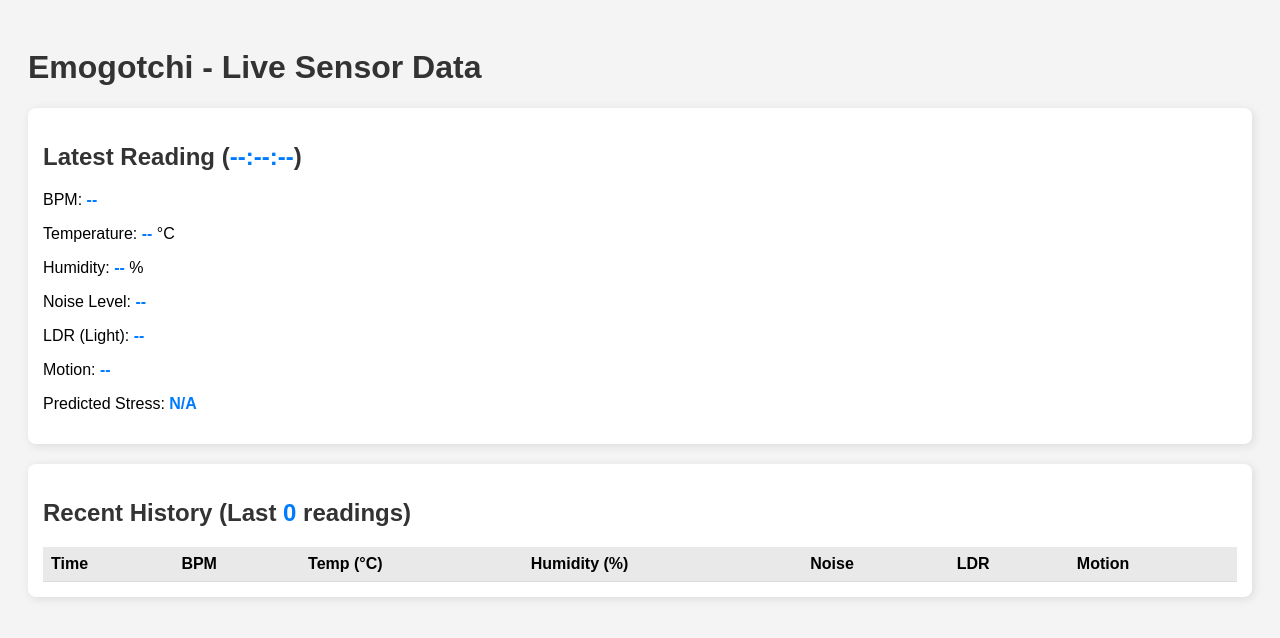
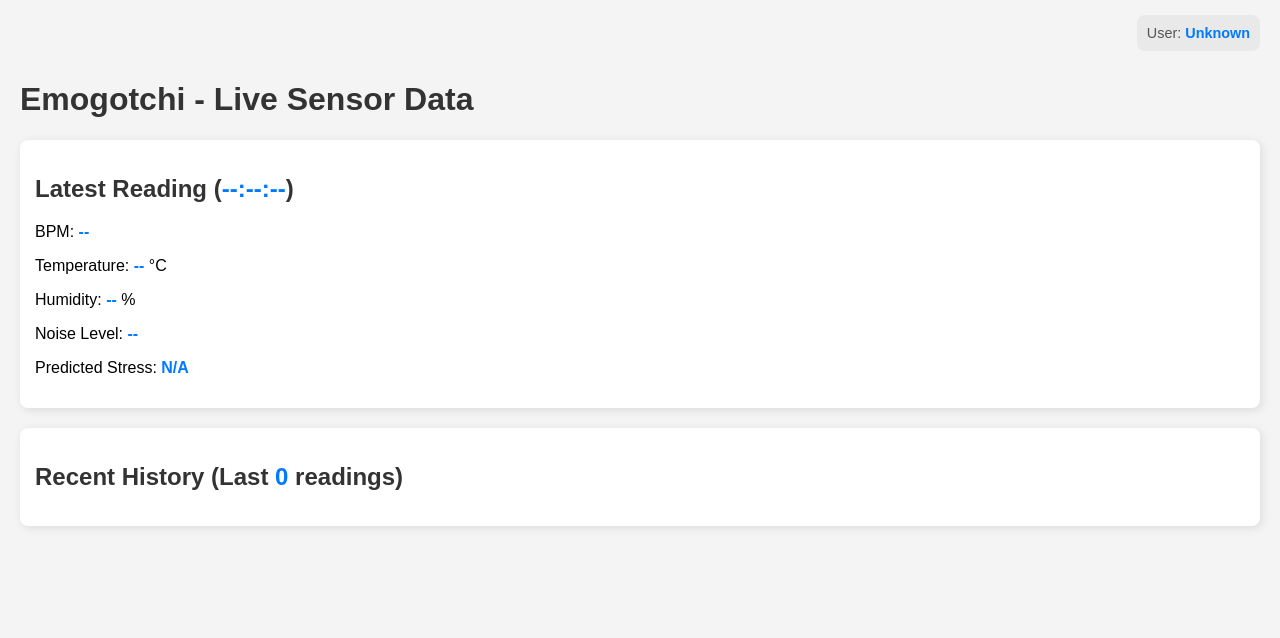
Before and after one commit to CPLADRAGON/CS3237-Emogotchi, a Flask app: page / in a window 1280 px wide. Shown: the top 638 px of the page. Run offline with Flask 3, Linux system fonts and the light colour scheme; data that the repository does not hold is empty.

Commit message:
Add RGB LED status display and update sensor code
Added RGB_LED.ino for non-blocking RGB LED status patterns. Updated cs3237_haoyu.ino to use MQTT for sensor data upload, removed HTTP and OLED dependencies, and added device_name to payload. Deleted obsolete cs3237.ino. Improved index.html to show device name and updated table and data rendering for new fields.

```diff
--- a/Server/templates/index.html
+++ b/Server/templates/index.html
@@ -10,7 +10,30 @@
             font-family: sans-serif;
             padding: 20px;
             background-color: #f4f4f4;
+            margin: 0;
+            /* Added to remove default margin */
+            padding-top: 60px;
+            /* Added padding to avoid overlap with header */
         }
+
+        /* --- ADDED: Style for the top-right corner --- */
+        #device-header {
+            position: absolute;
+            top: 15px;
+            right: 20px;
+            padding: 10px;
+            background-color: #e9e9e9;
+            border-radius: 8px;
+            font-size: 0.9em;
+            color: #555;
+        }
+
+        #device-name {
+            font-weight: bold;
+            color: #007BFF;
+        }
+
+        /* ------------------------------------------ */
 
         .card {
             background-color: white;
@@ -50,6 +73,11 @@
 </head>
 
 <body>
+
+    <div id="device-header">
+        User: <span id="device-name">--</span>
+    </div>
+
     <h1>Emogotchi - Live Sensor Data</h1>
 
     <div class="card">
@@ -58,31 +86,11 @@
         <p>Temperature: <span id="latest-temp">--</span> °C</p>
         <p>Humidity: <span id="latest-hum">--</span> %</p>
         <p>Noise Level: <span id="latest-noise">--</span></p>
-        <!-- ADDED LDR and Motion -->
-        <p>LDR (Light): <span id="latest-ldr">--</span></p>
-        <p>Motion: <span id="latest-motion">--</span></p>
-
         <p>Predicted Stress: <span id="latest-prediction">N/A</span></p>
     </div>
 
     <div class="card">
         <h2>Recent History (Last <span id="history-count">0</span> readings)</h2>
-        <table id="history-table">
-            <thead>
-                <tr>
-                    <th>Time</th>
-                    <th>BPM</th>
-                    <th>Temp (°C)</th>
-                    <th>Humidity (%)</th>
-                    <th>Noise</th>
-                    <!-- ADDED LDR and Motion -->
-                    <th>LDR</th>
-                    <th>Motion</th>
-                </tr>
-            </thead>
-            <tbody>
-            </tbody>
-        </table>
     </div>
 
     <script>
@@ -95,29 +103,24 @@
                 }
                 const data = await response.json();
 
-                // Update Latest Data
+                // --- Update Latest Data ---
                 const latest = data.latest || {}; // Handle case where no data received yet
                 document.getElementById('latest-timestamp').textContent = latest.timestamp || '--:--:--';
+
+                // --- THIS IS THE NEW LINE ---
+                // It finds the 'device-name' span and updates it
+                document.getElementById('device-name').textContent = latest.device_name || 'Unknown';
+                // --------------------------
+
                 document.getElementById('latest-bpm').textContent = latest.bpm !== undefined ? latest.bpm.toFixed(1) : '--';
                 document.getElementById('latest-temp').textContent = latest.temperature !== undefined ? latest.temperature.toFixed(1) : '--';
                 document.getElementById('latest-hum').textContent = latest.humidity !== undefined ? latest.humidity.toFixed(0) : '--';
-                document.getElementById('latest-noise').textContent = latest.noise !== undefined ? latest.noise : '--';
-
-                // --- ADDED LDR and Motion ---
-                document.getElementById('latest-ldr').textContent = latest.ldr !== undefined ? latest.ldr : '--';
-
-                let motionText = '--';
-                if (latest.in_motion === 0) {
-                    motionText = 'Still';
-                } else if (latest.in_motion === 1) {
-                    motionText = 'Moving';
-                }
-                document.getElementById('latest-motion').textContent = motionText;
-                // ---
+                // Note: Updated noise to toFixed(1) in case you send averages
+                document.getElementById('latest-noise').textContent = latest.noise !== undefined ? latest.noise.toFixed(1) : '--';
 
                 document.getElementById('latest-prediction').textContent = data.prediction || 'N/A';
 
-                // Update History Table
+                // --- Update History Table ---
                 const history = data.history || [];
                 const tableBody = document.getElementById('history-table').querySelector('tbody');
                 tableBody.innerHTML = ''; // Clear existing rows
@@ -128,27 +131,18 @@
                 history.reverse().forEach(entry => {
                     const row = tableBody.insertRow();
                     row.insertCell().textContent = entry.timestamp || '--:--:--';
+                    // --- ADDED device_name to table (optional but good) ---
+                    row.insertCell().textContent = entry.device_name || 'Unknown';
+                    // ---------------------------------------------------
                     row.insertCell().textContent = entry.bpm !== undefined ? entry.bpm.toFixed(1) : '--';
                     row.insertCell().textContent = entry.temperature !== undefined ? entry.temperature.toFixed(1) : '--';
                     row.insertCell().textContent = entry.humidity !== undefined ? entry.humidity.toFixed(0) : '--';
-                    row.insertCell().textContent = entry.noise !== undefined ? entry.noise : '--';
-
-                    // --- ADDED LDR and Motion ---
-                    row.insertCell().textContent = entry.ldr !== undefined ? entry.ldr : '--';
-
-                    let historyMotionText = '--';
-                    if (entry.in_motion === 0) {
-                        historyMotionText = 'Still';
-                    } else if (entry.in_motion === 1) {
-                        historyMotionText = 'Moving';
-                    }
-                    row.insertCell().textContent = historyMotionText;
-                    // ---
+                    // Note: Updated noise to toFixed(1)
+                    row.insertCell().textContent = entry.noise !== undefined ? entry.noise.toFixed(1) : '--';
                 });
 
             } catch (error) {
                 console.error("Failed to fetch sensor data:", error);
-                // Optionally display an error message on the page
             }
         }
 
```
Also changed, not shown: 4 other files.
